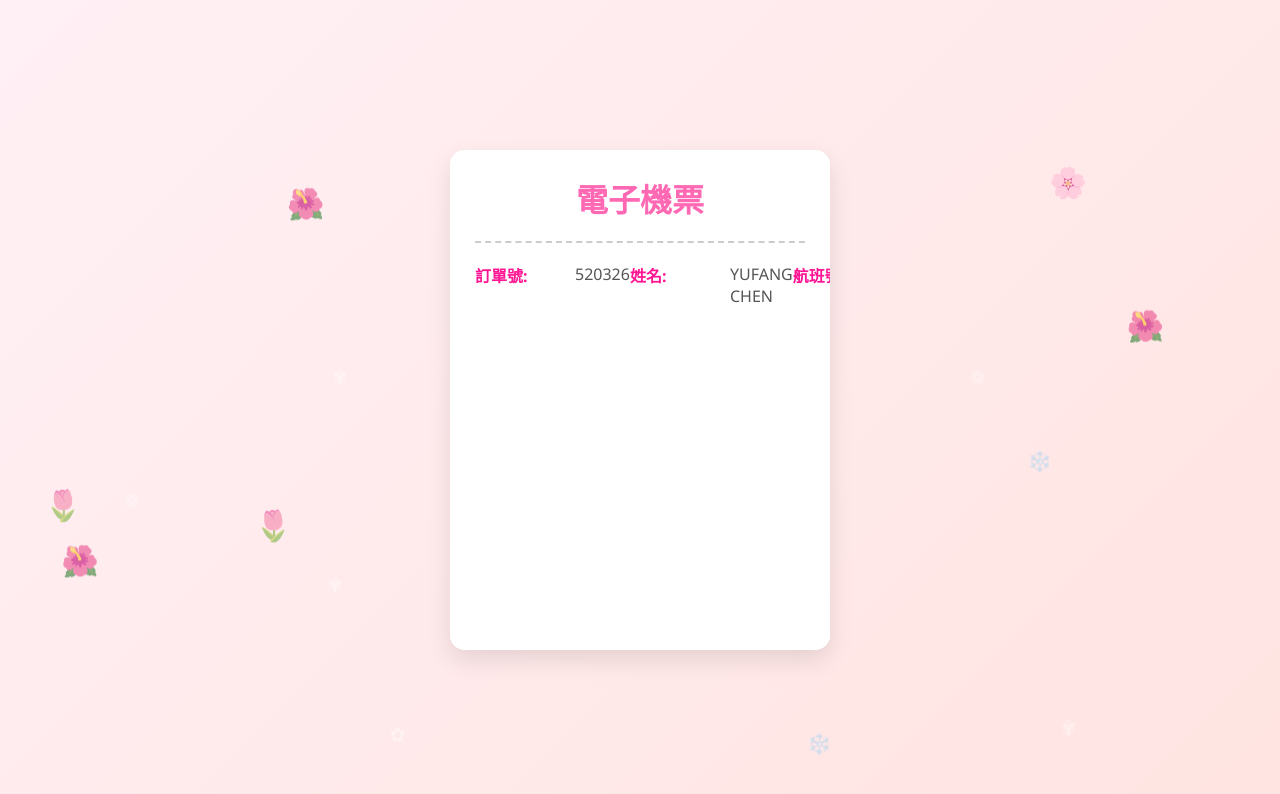
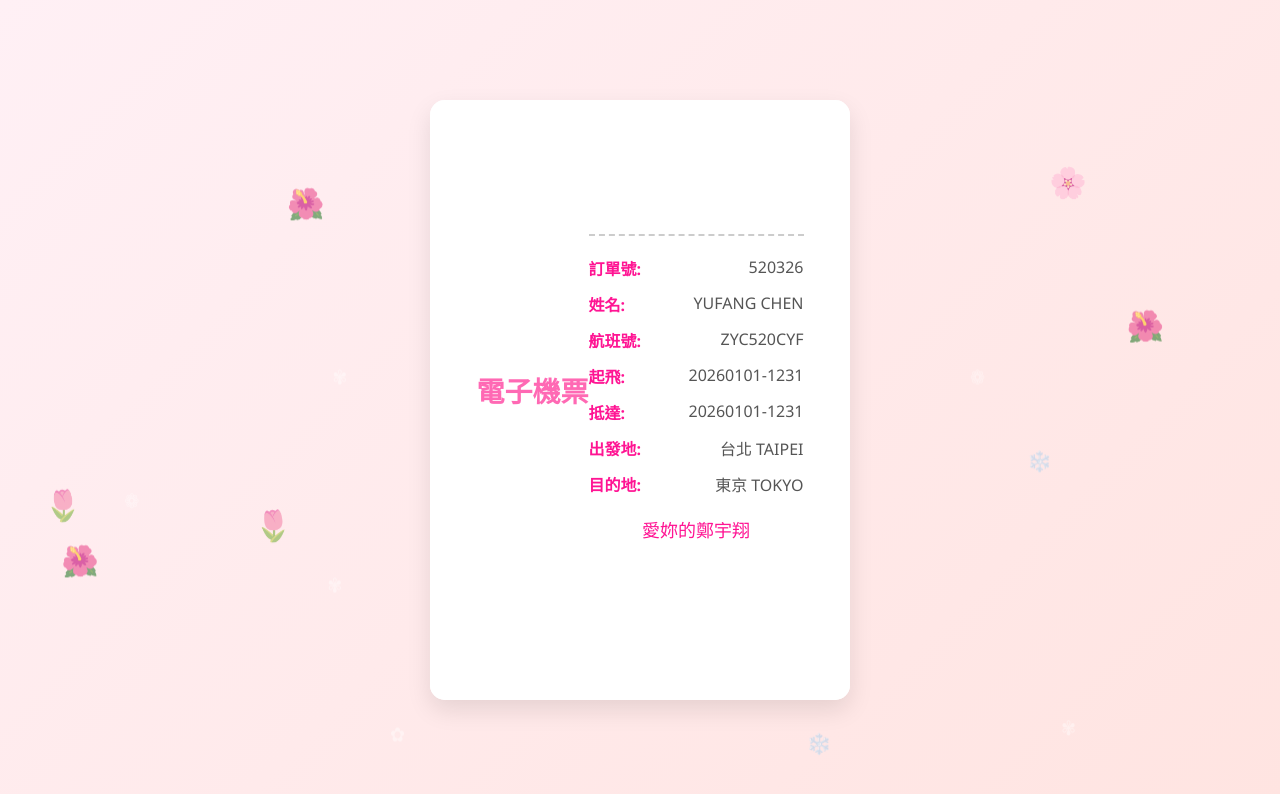
Before and after one commit to Laniszyx/Gift, a plain HTML site: page index.html in a window 1280 px wide. Both pictures are taken after a click on the element 640 px from the left and 400 px from the top of the page. Drawn offline with Linux system fonts and the light colour scheme.

Commit message:
Update index.html
update card size

```diff
--- a/index.html
+++ b/index.html
@@ -41,9 +41,10 @@
       10%, 30%, 50%, 70%, 90% { transform: translateX(-5px); }
       20%, 40%, 60%, 80% { transform: translateX(5px); }
     }
+    /* 展開後卡片尺寸更大 */
     .ticket-container.unfolded {
-      width: 380px;
-      height: 500px;
+      width: 420px;
+      height: 600px;
     }
     .ticket-front, .ticket-back {
       position: absolute;
@@ -59,12 +60,13 @@
       background: linear-gradient(135deg, #f6d5f7, #fbe9d7);
       flex-direction: column;
       z-index: 2;
+      padding: 20px;
+      text-align: center;
     }
     .ticket-back {
       background: white;
       z-index: 1;
       padding: 25px;
-      display: block;
       overflow-y: auto;
       transform: rotateY(180deg);
     }
@@ -78,6 +80,14 @@
       color: #ff69b4;
       font-size: 24px;
       text-shadow: 1px 1px 2px rgba(0,0,0,0.1);
+    }
+    .ticket-header {
+      text-align: center;
+      margin-bottom: 20px;
+    }
+    .ticket-header h1 {
+      color: #ff69b4;
+      font-size: 28px;
     }
     .ticket-body {
       border-top: 2px dashed #ccc;
@@ -140,28 +150,30 @@
       <h2>點擊查看電子機票禮物卡</h2>
     </div>
     <div class="ticket-back">
-      <div class="ticket-header" style="text-align: center; margin-bottom: 20px;">
-        <h1 style="color: #ff69b4;">電子機票</h1>
+      <div class="ticket-header">
+        <h1>電子機票</h1>
       </div>
       <div class="ticket-body">
          <div class="ticket-detail">
            <strong>訂單號:</strong> <span>520326</span>
+         </div>
          <div class="ticket-detail">
            <strong>姓名:</strong> <span>YUFANG CHEN</span>
+         </div>
          <div class="ticket-detail">
            <strong>航班號:</strong> <span>ZYC520CYF</span>
          </div>
          <div class="ticket-detail">
-          <strong>起飛:</strong> <span>2026全年使用</span>
+           <strong>起飛:</strong> <span>20260101-1231</span>
          </div>
          <div class="ticket-detail">
-          <strong>抵達:</strong> <span>2026全年使用</span>
+           <strong>抵達:</strong> <span>20260101-1231</span>
          </div>
          <div class="ticket-detail">
-          <strong>出發地:</strong> <span>台北TAIPEI</span>
+           <strong>出發地:</strong> <span>台北 TAIPEI</span>
          </div>
          <div class="ticket-detail">
-          <strong>目的地:</strong> <span>東京TOKYO</span>
+           <strong>目的地:</strong> <span>東京 TOKYO</span>
          </div>
          <div class="greeting" id="greeting"></div>
       </div>
```
Lines whose indentation alone changed are shown as unchanged.
